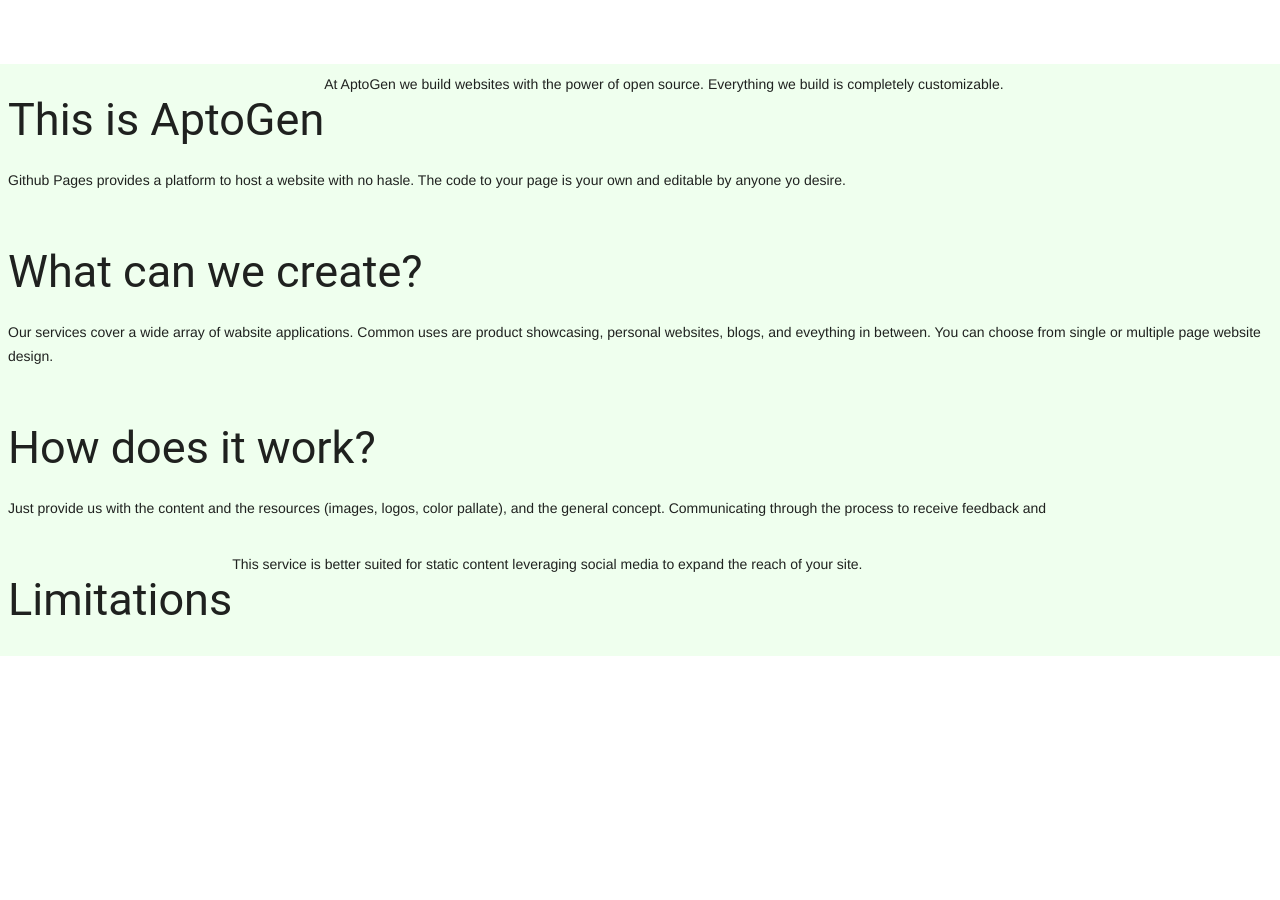
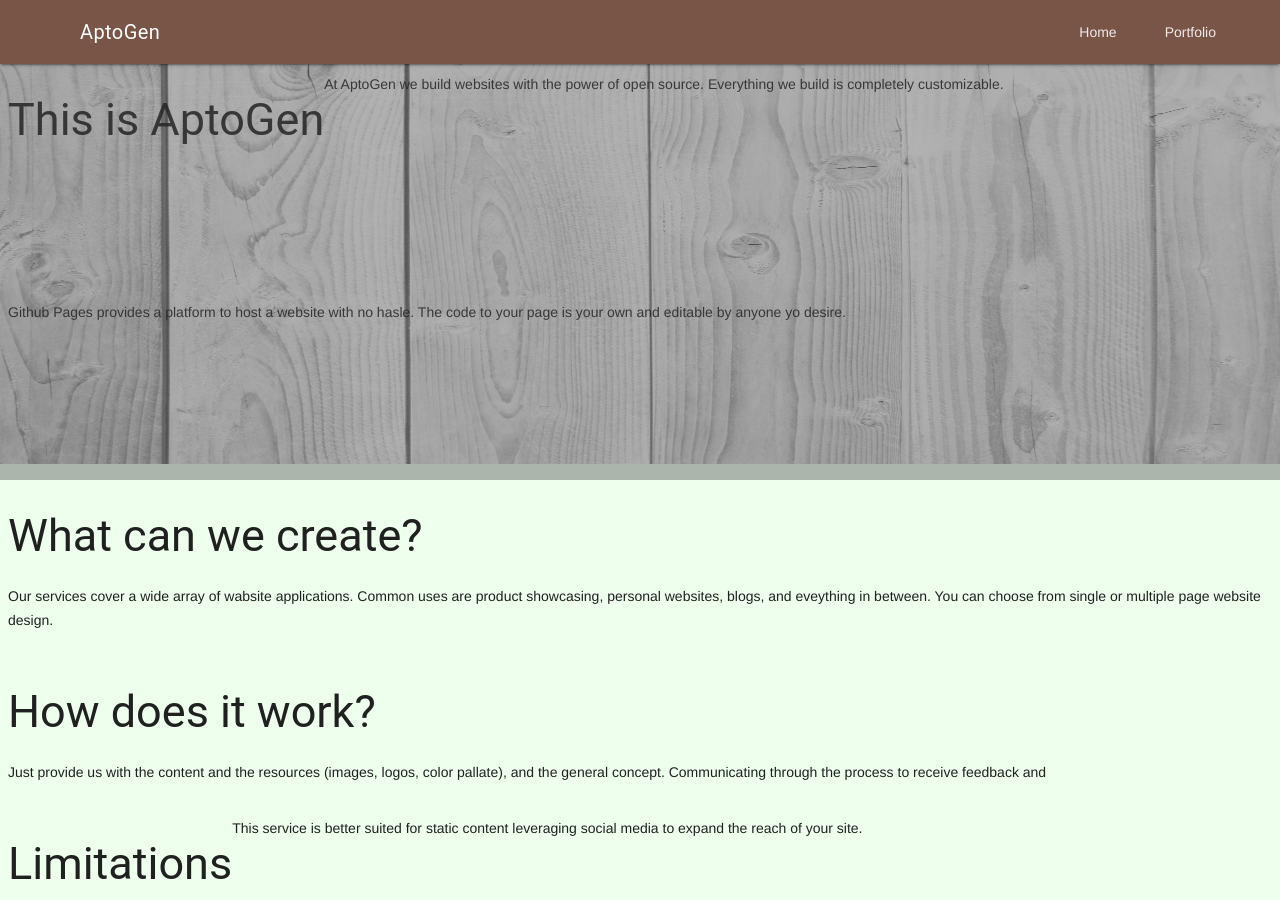
Before and after one commit to karloluis/AptoGen, a Jekyll site: the page built from index.html, in a window 1280 px wide. Built offline with Jekyll 4.4.1, drawn with Linux system fonts in a browser that asks for light colours.

Commit message:
Header theme

```diff
--- a/_includes/nav.html
+++ b/_includes/nav.html
@@ -1,4 +1,4 @@
-<header class="mdl-layout__header mdl-layout__header--transparent">
+<header class="mdl-layout__header">
   <div class="mdl-layout__header-row">
     <!-- Title -->
     <span class="mdl-layout-title">AptoGen</span>
--- a/assets/css/theme.scss
+++ b/assets/css/theme.scss
@@ -8,7 +8,7 @@
 
 }
 
-.woodboard-banne {
+.woodboard-banner {
   background-image: url("../images/wood-boards.jpeg");
   background-size: 100% 400px;
   background-repeat: no-repeat;
```
